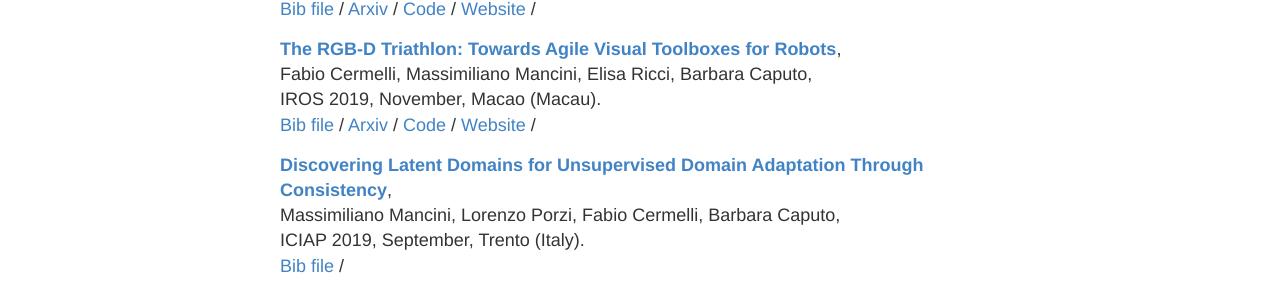
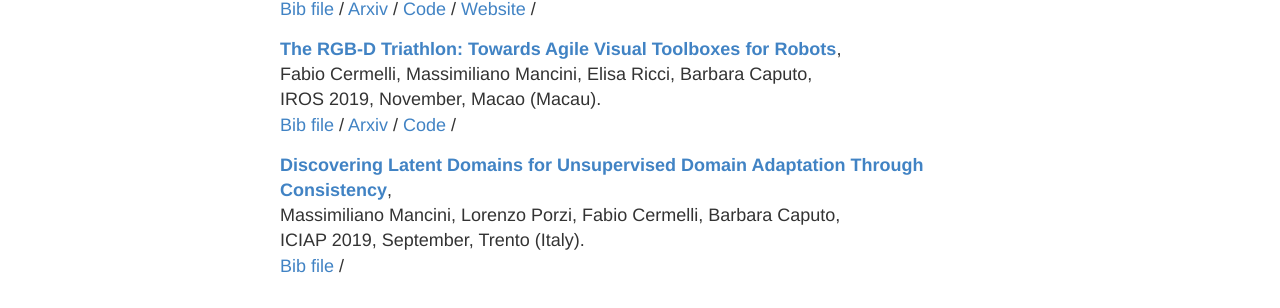
Before and after one commit to fcdl94/fcdl94.github.io, a Jekyll site: the page built from about.html, in a window 1280 px wide. Shown: the part 513-821 px from the top of the page. Built offline with Jekyll 4.4.1, drawn with Linux system fonts in a browser that asks for light colours.

Commit message:
Fix error in href for paper website

```diff
--- a/about.html
+++ b/about.html
@@ -40,7 +40,7 @@ permalink: /about/
         {% if paper.code %}
         <a href="{{ paper.code }}">Code</a> /
         {% endif %}
-        {% if paper.code %}
+        {% if paper.website %}
         <a href="{{ paper.website }}">Website</a> /
         {% endif %}
       </p>
```
